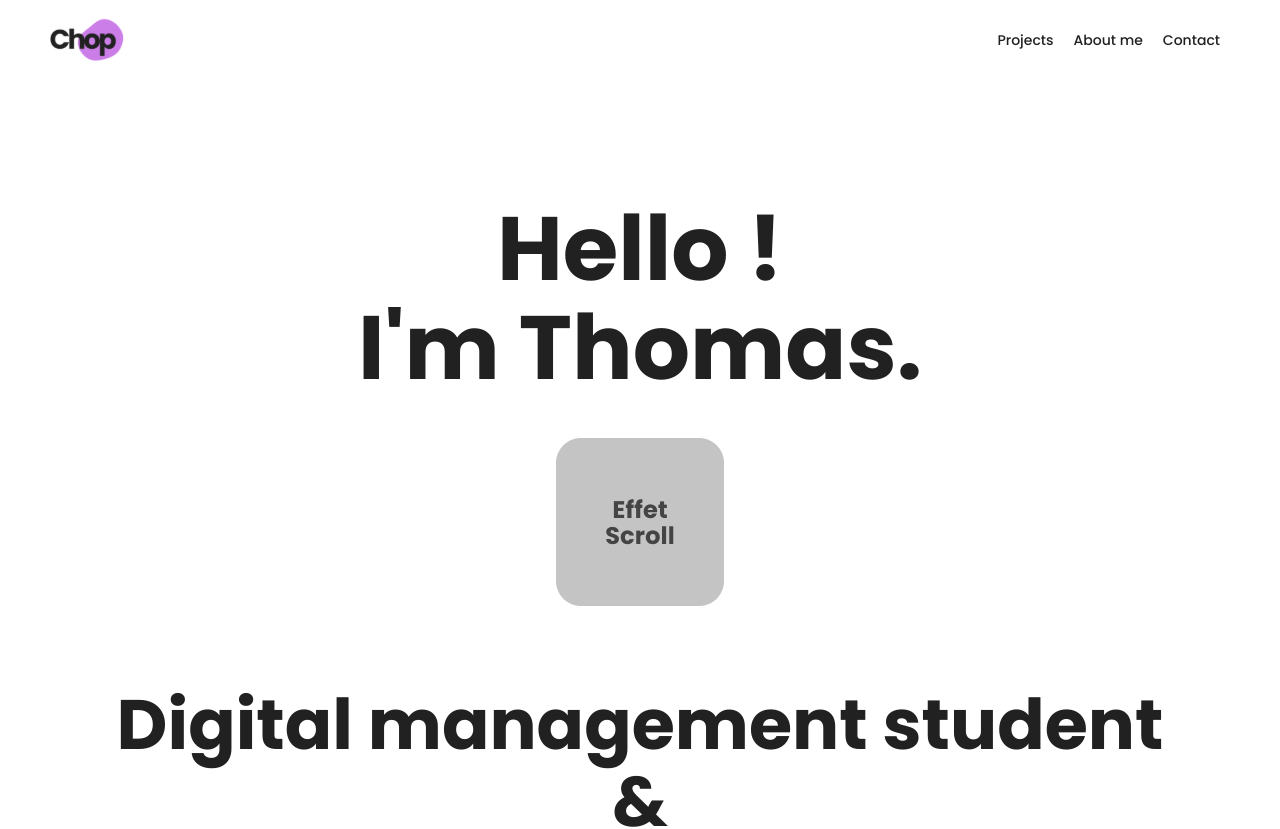
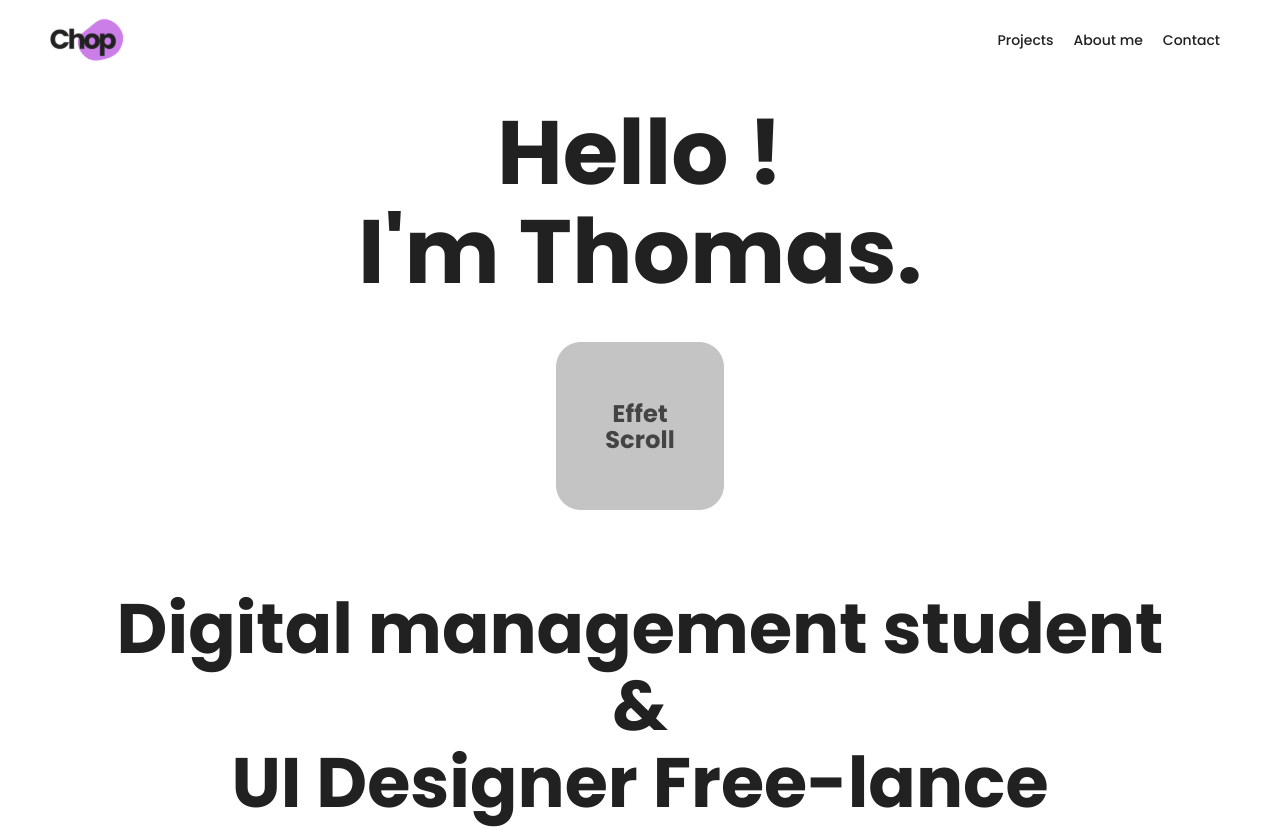
Before and after one commit to nkloc/portfolio-thomas, a Vue app: page / in a window 1280 px wide. Shown: the top 829 px of the page. Built offline with nearby package versions, Linux system fonts and the light colour scheme.

Commit message:
fix: padding homepage

```diff
--- a/src/components/Home.vue
+++ b/src/components/Home.vue
@@ -1,6 +1,6 @@
 <template>
     <section>
-        <h2>Hello ! <br> I'm Thomas.</h2>
+        <h2 style="margin-top: 3vh">Hello ! <br> I'm Thomas.</h2>
         <img class="image-scroll" src="../assets/effet-scroll.png" alt="">
         <h4>Digital management student <br> & <br> UI Designer Free-lance</h4>
         <div class="links">
@@ -44,7 +44,7 @@ section
     align-items center
     background white
     color $gray-color
-    padding 5vh
+    padding 0 5vh
     @media tablet
       padding 0 2vh
     .image-scroll
@@ -77,7 +77,8 @@ section
       margin 10vh 0 3vh 0
       @media tablet
         justify-content space-around
-        margin 5vh 0 2vh 0
+        margin 5vh 0 2vh
+        width 90vw
       img
         height 150px
         margin 0 5vh
@@ -110,6 +111,7 @@ section
       @media tablet
         justify-content space-around
         margin 5vh 0 2vh 0
+        width 90vw
     p
       font-weight regular
       font-size 20px
```
